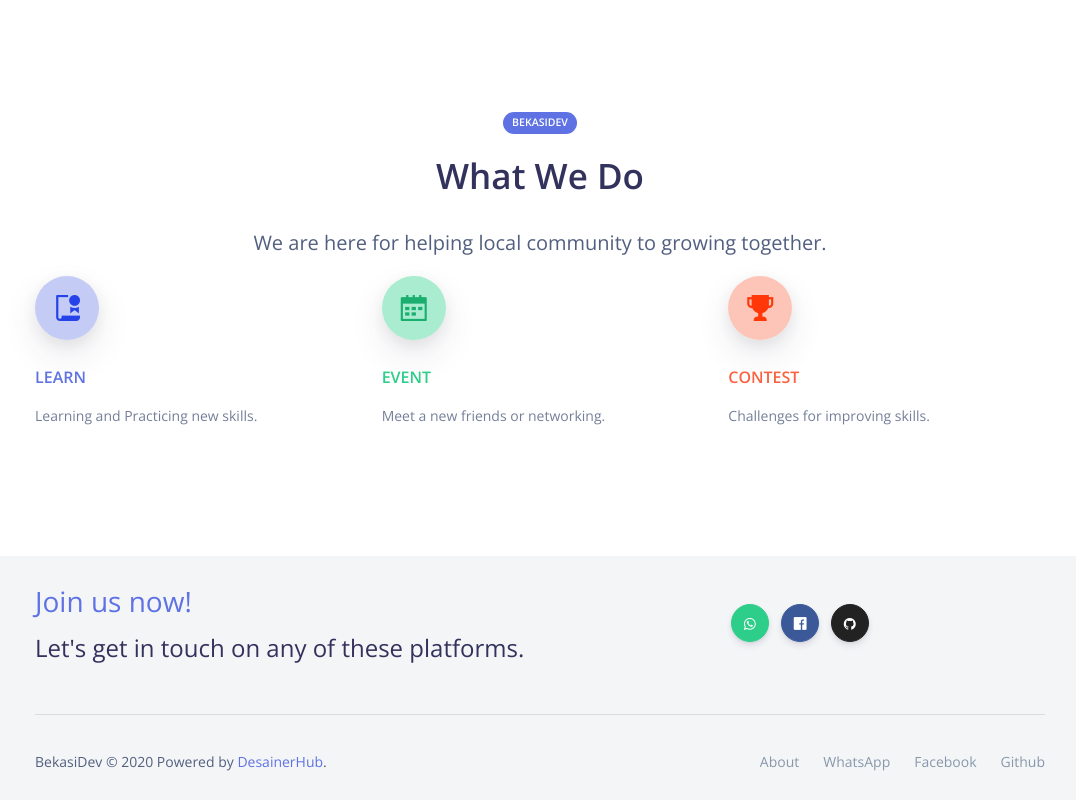
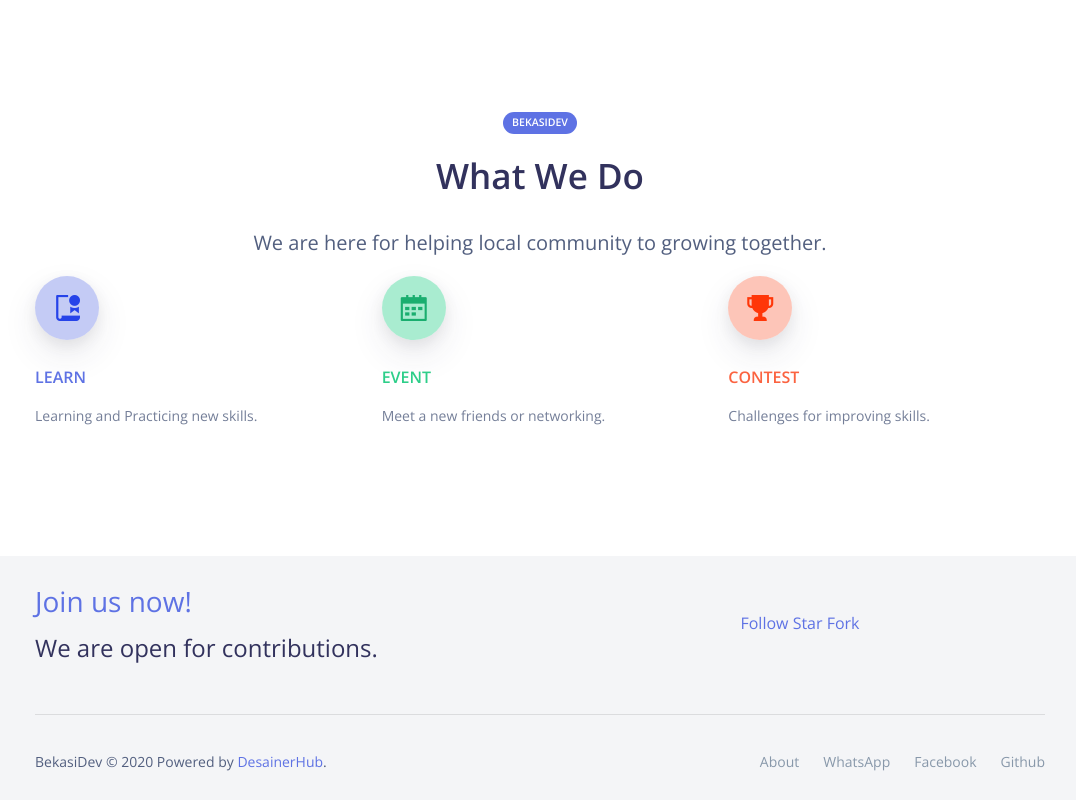
Before and after one commit to bekasidev/bekasidev, a plain HTML site: page index.html in a window 1280 px wide. Shown: the part 1002-1802 px from the top of the page, without its empty margins (100-1176 px from the left). Drawn offline with nearby package versions, Linux system fonts and the light colour scheme; some packages are replaced by stand-ins of ours.

Commit message:
add github button

```diff
--- a/index.html
+++ b/index.html
@@ -216,18 +216,12 @@
         <div class="row row-grid align-items-center mb-5">
           <div class="col-lg-6">
             <h3 class="text-primary font-weight-light mb-2">Join us now!</h3>
-            <h4 class="mb-0 font-weight-light">Let's get in touch on any of these platforms.</h4>
+            <h4 class="mb-0 font-weight-light">We are open for contributions.</h4>
           </div>
           <div class="col-lg-6 text-lg-center btn-wrapper">
-            <button target="_blank" href="https://bit.ly/bekasidev-wa" rel="nofollow" class="btn btn-icon-only btn-success rounded-circle" data-toggle="tooltip" data-original-title="Join us">
-              <span class="btn-inner--icon"><i class="fa fa-whatsapp"></i></span>
-            </button>
-            <button target="_blank" href="https://bit.ly/bekasidev" rel="nofollow" class="btn-icon-only rounded-circle btn btn-facebook" data-toggle="tooltip" data-original-title="Join us">
-              <span class="btn-inner--icon"><i class="fab fa-facebook"></i></span>
-            </button>
-            <button target="_blank" href="https://bit.ly/bekasidev-git" rel="nofollow" class="btn btn-icon-only btn-github rounded-circle" data-toggle="tooltip" data-original-title="Join Us">
-              <span class="btn-inner--icon"><i class="fa fa-github"></i></span>
-            </button>
+            <a class="github-button" href="https://github.com/Bekasi-Dev-Community" data-color-scheme="no-preference: dark; light: light; dark: dark;" aria-label="Follow BekasiDev on GitHub">Follow</a><!-- Place this tag where you want the button to render. -->
+            <a class="github-button" href="https://github.com/Bekasi-Dev-Community/bekasidev/" data-color-scheme="no-preference: dark; light: light; dark: dark;" data-icon="octicon-star" aria-label="Star BekasiDev on GitHub">Star</a><!-- Place this tag where you want the button to render. -->
+            <a class="github-button" href="https://github.com/Bekasi-Dev-Community/bekasidev/fork" data-color-scheme="no-preference: dark; light: light; dark: dark;" data-icon="octicon-repo-forked" aria-label="Fork BekasiDev on GitHub">Fork</a>
           </div>
         </div>
         <hr>
@@ -281,6 +275,7 @@
         application: "argon-design-system-pro"
       });
   </script>
+  <script async defer src="https://buttons.github.io/buttons.js"></script>
 </body>
 
 </html>
```
